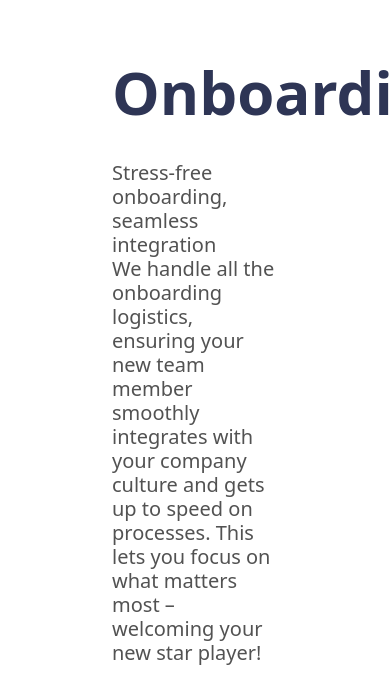
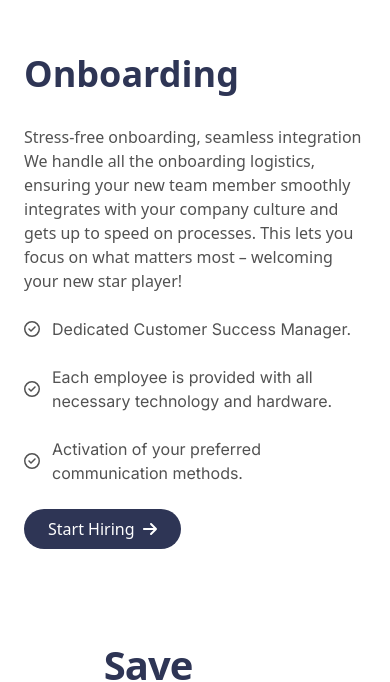
Before and after one commit to abdur-rehman-ali/hireoid, a React (Vite) app: page /screening-matching-onboarding in a window 390 px wide. Shown: the part 4570-5252 px from the top of the page. Built offline with nearby package versions, Linux system fonts and the light colour scheme.

Commit message:
Made onboarding responsive

```diff
--- a/src/pages/ScreeningMatchingOnboarding.jsx
+++ b/src/pages/ScreeningMatchingOnboarding.jsx
@@ -95,31 +95,34 @@ const ScreeningMatchingOnboarding = () => {
                 />
             </div>
             {/* Onboarding */}
-            <div className='flex flex-col items-start gap-6 text-left max-w-1440 mx-auto px-[112px] pt-20 pb-10'>
-                <h1 className=" text-primary text-6xl font-extrabold leading-normal">Onboarding</h1>
-                <p className="text-xl font-light leading-6 text-gray">Stress-free onboarding, seamless integration<br />
+            <div className='flex flex-col items-start gap-6 text-left max-w-1440 mx-auto px-6 md:px-[112px] pt-20 pb-10'>
+                <h1 className="text-primary text-4xl md:text-6xl font-extrabold leading-normal">Onboarding</h1>
+                <p className="text-base md:text-xl font-light leading-6 text-gray">
+                    Stress-free onboarding, seamless integration<br />
                     We handle all the onboarding logistics, ensuring your new team member smoothly integrates
                     with your company culture and gets up to speed on processes.
-                    This lets you focus on what matters most – welcoming your new star player!</p>
+                    This lets you focus on what matters most – welcoming your new star player!
+                </p>
 
-                <div className='flex flex-col items-start gap-6 '>
-                    <div className='flex justify-center items-center gap-3'>
-                        <FontAwesomeIcon icon={faCircleCheck} className='color-[#525252]' />
-                        <p className='font-inter text-xl font-normal text-[#525252]'>Dedicated Customer Success Manager.</p>
+                <div className='flex flex-col items-start gap-6'>
+                    <div className='flex justify-start items-center gap-3'>
+                        <FontAwesomeIcon icon={faCircleCheck} className='text-[#525252]' />
+                        <p className='font-inter text-base md:text-xl font-normal text-[#525252]'>Dedicated Customer Success Manager.</p>
                     </div>
-                    <div className='flex justify-center items-center gap-3'>
-                        <FontAwesomeIcon icon={faCircleCheck} className='color-[#525252]' />
-                        <p className='font-inter text-xl font-normal text-[#525252]'>Each employee is provided with all necessary technology and hardware.</p>
+                    <div className='flex justify-start items-center gap-3'>
+                        <FontAwesomeIcon icon={faCircleCheck} className='text-[#525252]' />
+                        <p className='font-inter text-base md:text-xl font-normal text-[#525252]'>Each employee is provided with all necessary technology and hardware.</p>
                     </div>
-                    <div className='flex justify-center items-center gap-3'>
-                        <FontAwesomeIcon icon={faCircleCheck} className='color-[#525252]' />
-                        <p className='font-inter text-xl font-normal text-[#525252]'>Activation of your preferred communication methods.</p>
+                    <div className='flex justify-start items-center gap-3'>
+                        <FontAwesomeIcon icon={faCircleCheck} className='text-[#525252]' />
+                        <p className='font-inter text-base md:text-xl font-normal text-[#525252]'>Activation of your preferred communication methods.</p>
                     </div>
                 </div>
 
                 <button
                     // onClick={onButtonClick}
-                    className="bg-primary text-white text-base py-2 px-6 font-medium rounded-full">
+                    className="bg-primary text-white text-base py-2 px-6 font-medium rounded-full flex items-center"
+                >
                     Start Hiring
                     <FontAwesomeIcon icon={faArrowRight} className="ml-2" />
                 </button>
```
